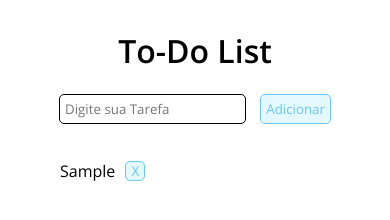
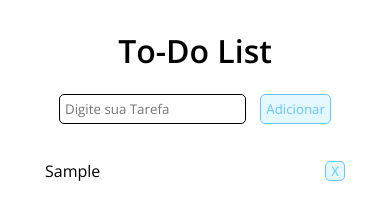
Before and after one commit to cristianolimaribeiro/To-Do-List, a plain HTML site: page index.html in a window 390 px wide. Both pictures are taken after typing "Sample" into the empty fields and a click on the button "Adicionar". Drawn offline with nearby package versions, Linux system fonts and the light colour scheme.

Commit message:
ajustes de Css

```diff
--- a/style.css
+++ b/style.css
@@ -48,14 +48,20 @@ input[type="text"] {
     display: flex;
     flex-direction: column;
     justify-content: center;
-    align-items: flex-start;
     margin: auto;
     margin-top: 20px;
     width: 100%;
-    max-width: 270px;
+    max-width: 350px;
 
   }
 .task-item {
     display: flex;
     align-items: center;
+    justify-content: space-between;
   }
+
+  @media (max-width: 768px){
+      #tasks{
+        max-width: 300px;
+      }
+  }
```
